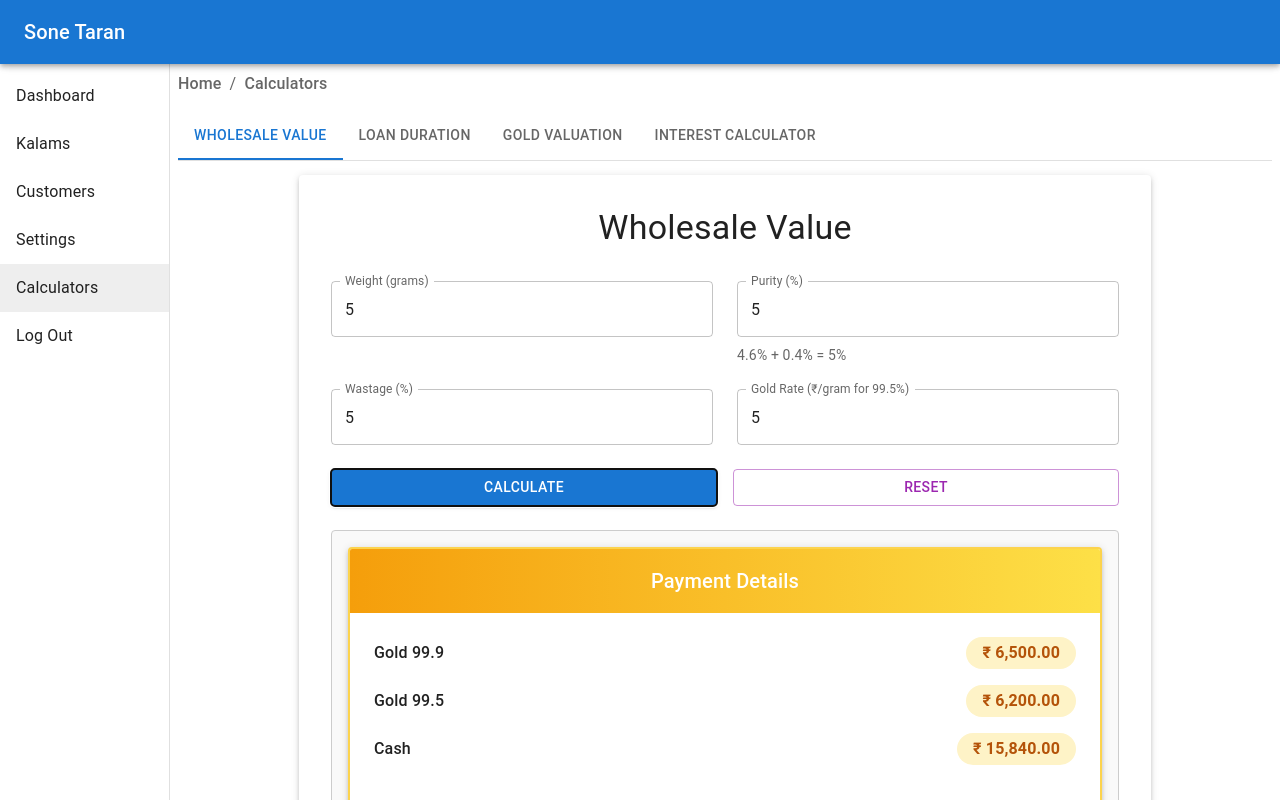
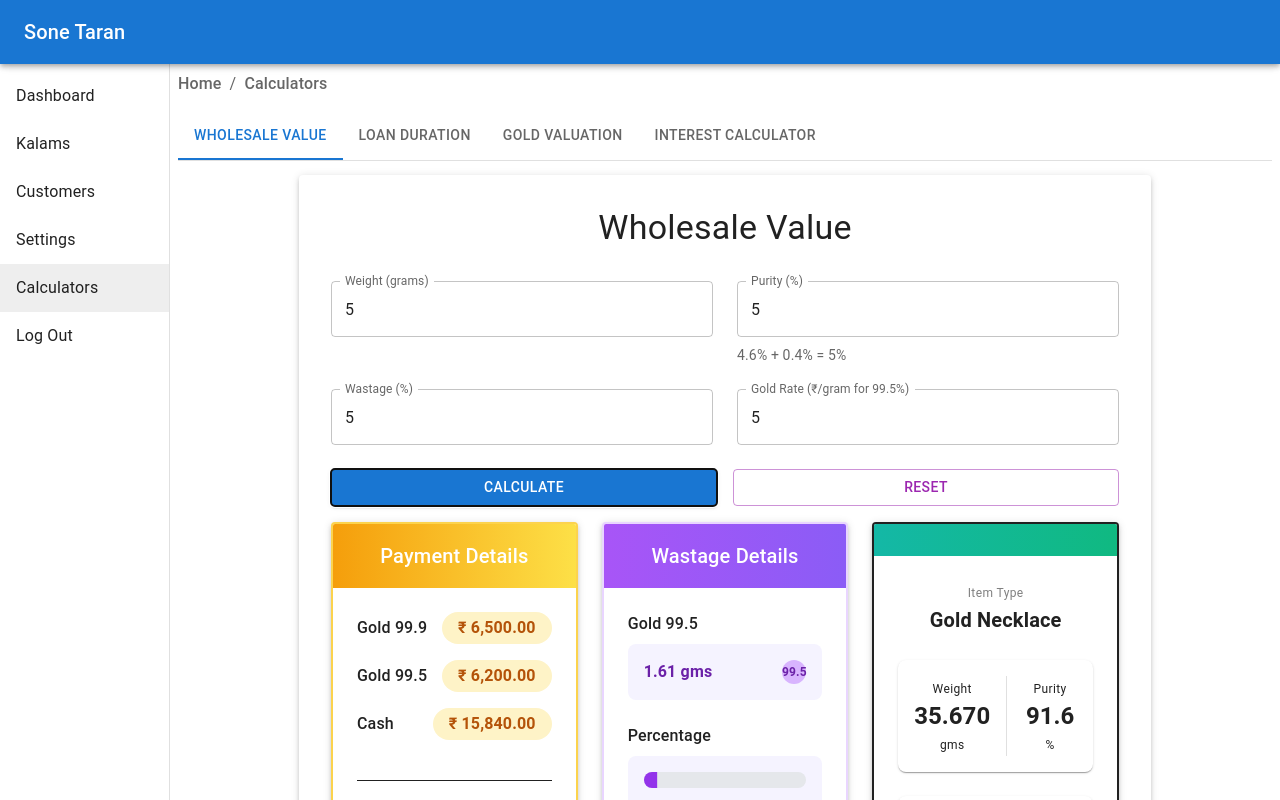
Before and after one commit to maheshgarade/sone-taran, a React (Vite) app: page /calculators in a window 1280 px wide. Both pictures are taken after typing "5", "5", "5", "5" into the empty fields and a click on the button "CALCULATE". Shown: the top 800 px of the page. Built offline with nearby package versions, Linux system fonts and the light colour scheme.

Commit message:
Added components

```diff
--- a/src/features/calculators/wholesale-value-calculator/WholesaleValueCalculator.tsx
+++ b/src/features/calculators/wholesale-value-calculator/WholesaleValueCalculator.tsx
@@ -10,6 +10,8 @@ import {
   Container,
 } from '@mui/material';
 import PaymentDetailsCard from '../../../shared/components/payment-details-card/PaymentDetailsCard';
+import WastageDetailsCard from '../../../shared/components/wastage-details-card/WastageDetailsCard';
+import ItemDetailsCard from '../../../shared/components/item-details-card/ItemDetailsCard';
 
 interface CalculatedValues {
   itemWeight: number;
@@ -197,6 +199,19 @@ const WholesaleValueCalculator: React.FC = () => {
 
         {/* Results Section */}
         {calculated && calculatedValues && (
+          <Box sx={{ marginTop: '1rem' }}>
+            <Box
+              sx={{
+                display: 'grid',
+                gridTemplateColumns: { xs: '1fr', md: 'repeat(3, 1fr)' },
+                gap: { xs: 2, md: 3 },
+              }}
+            >
+              <PaymentDetailsCard />
+              <WastageDetailsCard />
+              <ItemDetailsCard />
+            </Box>
+
             <Box
               sx={{
                 mt: 3,
@@ -206,7 +221,6 @@ const WholesaleValueCalculator: React.FC = () => {
                 backgroundColor: '#f9f9f9',
               }}
             >
-            <PaymentDetailsCard />
               <Typography variant="h6">Results:</Typography>
               <Typography>
                 Item wt: {calculatedValues.itemWeight.toFixed(3)} gms
@@ -227,6 +241,7 @@ const WholesaleValueCalculator: React.FC = () => {
                 {calculatedValues.cashEquivalent99_5.toFixed(2)}
               </Typography>
             </Box>
+          </Box>
         )}
       </Paper>
     </Container>
```
Lines whose indentation alone changed are shown as unchanged.
